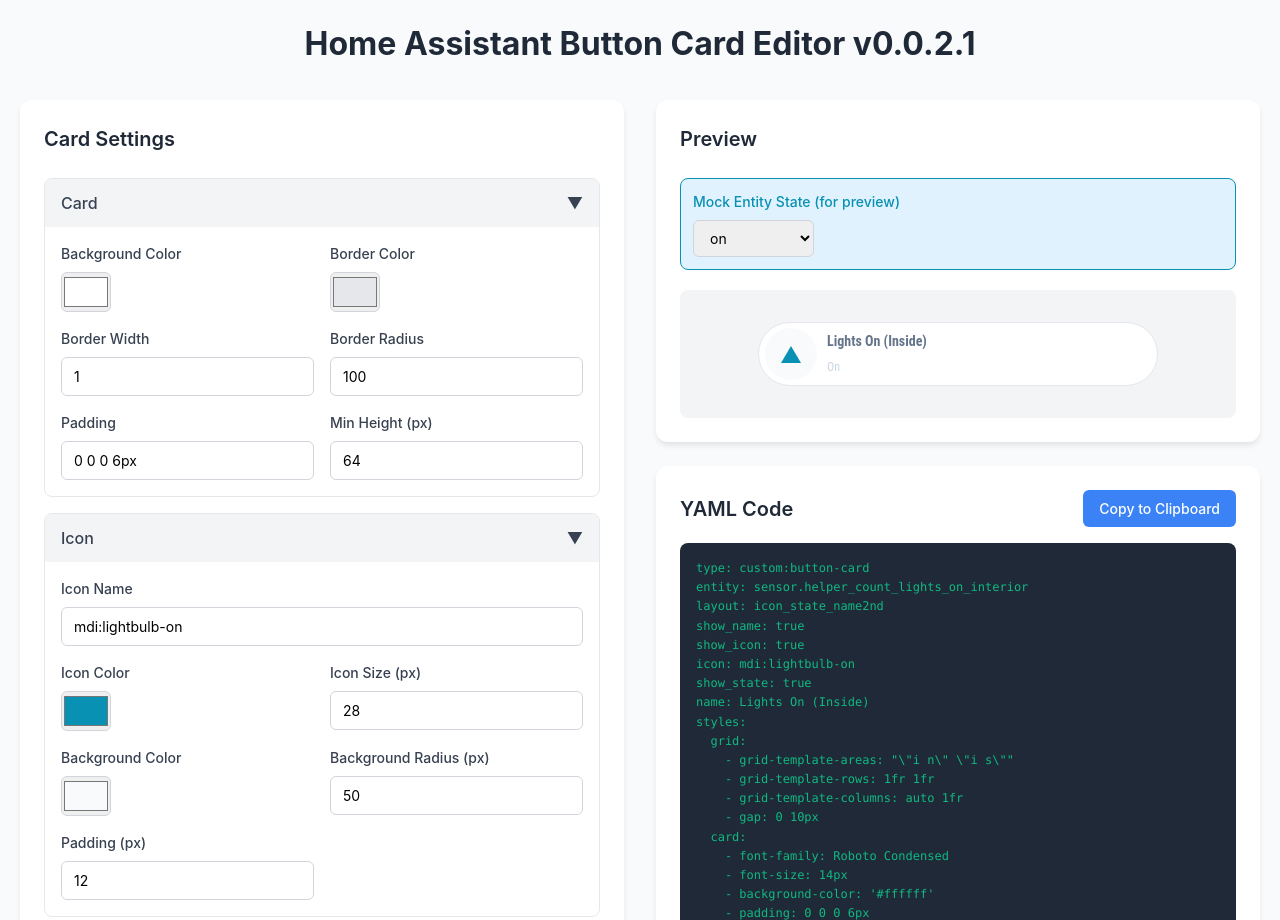
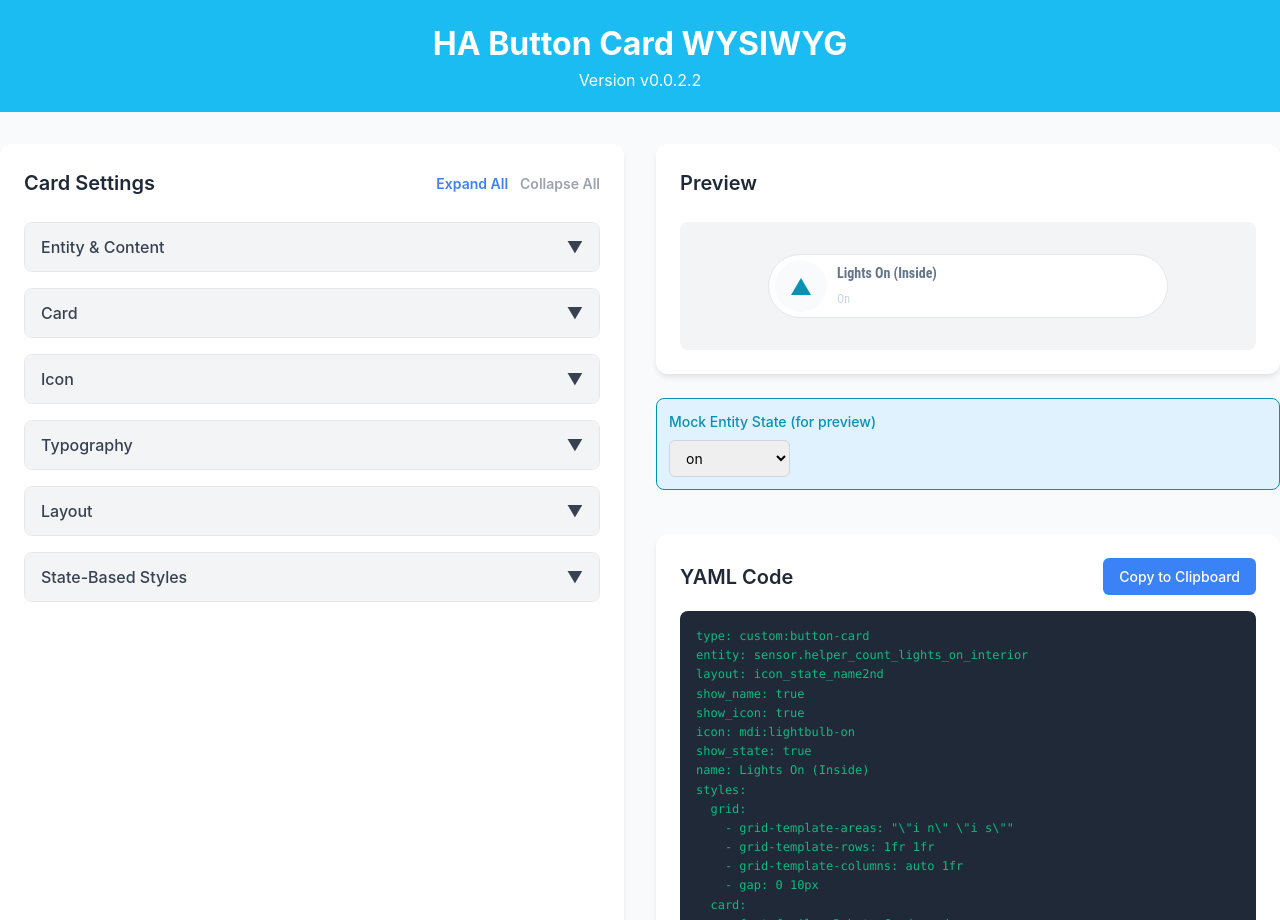
Before and after one commit to professionalcrastinationco/Home-Assistant-Button-Card-WYSIWYG, a plain HTML site: page index.html in a window 1280 px wide. Shown: the top 920 px of the page. Drawn offline with nearby package versions, Linux system fonts and the light colour scheme.

Commit message:
Update index.html

```diff
--- a/index.html
+++ b/index.html
@@ -3,7 +3,7 @@
 <head>
     <meta charset="UTF-8">
     <meta name="viewport" content="width=device-width, initial-scale=1.0">
-    <title>Home Assistant Button Card Editor v0.0.2.1</title>
+    <title>HA Button Card WYSIWYG v0.0.2.2</title>
     <script src="https://cdn.tailwindcss.com"></script>
     <style>
         /* Fallback styles in case Tailwind doesn't load */
@@ -15,7 +15,7 @@
             font-family: -apple-system, BlinkMacSystemFont, 'Segoe UI', 'Roboto', sans-serif;
             background-color: #f9fafb;
             margin: 0;
-            padding: 20px;
+            padding: 0 0 20px 0;
             line-height: 1.5;
         }
 
@@ -27,9 +27,20 @@
         .main-title {
             font-size: 2rem;
             font-weight: bold;
-            color: #1f2937;
+            color: #FFFFFF;
+            text-align: center;
+            background-color: #1abcf2;
+            padding: 20px 0 0 0;
+        }
+
+        .version-number {
+            font-size: 1rem;
+            font-weight: regular;
+            color: #FFFFFF;
             text-align: center;
             margin-bottom: 2rem;
+            background-color: #1abcf2;
+            padding: 0 0 20px 0;
         }
 
         .layout-grid {
@@ -56,6 +67,13 @@
             font-weight: 600;
             color: #1f2937;
             margin-bottom: 24px;
+            display: flex;
+            justify-content: space-between;
+            align-items: center;
+        }
+
+        .panel-title-text {
+            flex: 1;
         }
 
         .section {
@@ -360,16 +378,94 @@
             color: #0891b2;
             margin-bottom: 8px;
         }
+
+        .section-controls {
+            display: flex;
+            gap: 12px;
+        }
+
+        .section-control-link {
+            color: #3b82f6;
+            text-decoration: none;
+            font-size: 0.875rem;
+            cursor: pointer;
+            transition: color 0.2s;
+        }
+
+        .section-control-link:hover {
+            color: #2563eb;
+            text-decoration: underline;
+        }
+
+        .section-control-link.disabled {
+            color: #9ca3af;
+            cursor: not-allowed;
+            text-decoration: none;
+        }
+
+        .section-control-link.disabled:hover {
+            color: #9ca3af;
+            text-decoration: none;
+        }
     </style>
 </head>
 <body>
+<h1 class="main-title">HA Button Card WYSIWYG</h1>
+<div class="version-number">Version v0.0.2.2</div>
+
     <div class="container">
-        <h1 class="main-title">Home Assistant Button Card Editor v0.0.2.1</h1>
 
         <div class="layout-grid">
             <!-- Left Panel - WYSIWYG Editor -->
             <div class="panel">
-                <h2 class="panel-title">Card Settings</h2>
+                <h2 class="panel-title">
+                    <span class="panel-title-text">Card Settings</span>
+                    <div class="section-controls">
+                        <span class="section-control-link" id="expandAllLink" onclick="expandAllSections()">Expand All</span>
+                        <span class="section-control-link" id="collapseAllLink" onclick="collapseAllSections()">Collapse All</span>
+                    </div>
+                </h2>
+
+                <!-- Content Section -->
+                <div class="section">
+                    <div class="section-header" onclick="toggleSection('content')">
+                        <span>Entity & Content</span>
+                        <span class="arrow" id="content-arrow">▼</span>
+                    </div>
+                    <div class="section-content" id="content-content">
+                        <div class="form-grid">
+                            <div class="form-group form-grid-full">
+                                <label class="form-label">Entity</label>
+                                <input type="text" id="entity" value="sensor.helper_count_lights_on_interior" class="form-input">
+                            </div>
+                            <div class="form-group form-grid-full">
+                                <label class="form-label">Name</label>
+                                <input type="text" id="cardName" value="Lights On (Inside)" class="form-input">
+                            </div>
+                            <div class="form-group">
+                                <label class="form-label">Show Name</label>
+                                <select id="showName" class="form-input">
+                                    <option value="true" selected>True</option>
+                                    <option value="false">False</option>
+                                </select>
+                            </div>
+                            <div class="form-group">
+                                <label class="form-label">Show Icon</label>
+                                <select id="showIcon" class="form-input">
+                                    <option value="true" selected>True</option>
+                                    <option value="false">False</option>
+                                </select>
+                            </div>
+                            <div class="form-group">
+                                <label class="form-label">Show State</label>
+                                <select id="showState" class="form-input">
+                                    <option value="true" selected>True</option>
+                                    <option value="false">False</option>
+                                </select>
+                            </div>
+                        </div>
+                    </div>
+                </div>
 
                 <!-- Card Section -->
                 <div class="section">
@@ -377,7 +473,7 @@
                         <span>Card</span>
                         <span class="arrow" id="card-arrow">▼</span>
                     </div>
-                    <div class="section-content open" id="card-content">
+                    <div class="section-content" id="card-content">
                         <div class="form-grid">
                             <div class="form-group">
                                 <label class="form-label">Background Color</label>
@@ -413,7 +509,7 @@
                         <span>Icon</span>
                         <span class="arrow" id="icon-arrow">▼</span>
                     </div>
-                    <div class="section-content open" id="icon-content">
+                    <div class="section-content" id="icon-content">
                         <div class="form-grid">
                             <div class="form-group form-grid-full">
                                 <label class="form-label">Icon Name</label>
@@ -449,7 +545,7 @@
                         <span>Typography</span>
                         <span class="arrow" id="typography-arrow">▼</span>
                     </div>
-                    <div class="section-content open" id="typography-content">
+                    <div class="section-content" id="typography-content">
                         <div class="form-grid">
                             <div class="form-group form-grid-full">
                                 <label class="form-label">Font Family</label>
@@ -490,7 +586,7 @@
                         <span>Layout</span>
                         <span class="arrow" id="layout-arrow">▼</span>
                     </div>
-                    <div class="section-content open" id="layout-content">
+                    <div class="section-content" id="layout-content">
                         <div class="form-grid" style="grid-template-columns: 1fr;">
                             <div class="form-group">
                                 <label class="form-label">Grid Template Areas</label>
@@ -507,47 +603,6 @@
                             <div class="form-group">
                                 <label class="form-label">Gap</label>
                                 <input type="text" id="gridGap" value="0 10px" class="form-input">
-                            </div>
-                        </div>
-                    </div>
-                </div>
-
-                <!-- Content Section -->
-                <div class="section">
-                    <div class="section-header" onclick="toggleSection('content')">
-                        <span>Content</span>
-                        <span class="arrow" id="content-arrow">▼</span>
-                    </div>
-                    <div class="section-content open" id="content-content">
-                        <div class="form-grid">
-                            <div class="form-group form-grid-full">
-                                <label class="form-label">Entity</label>
-                                <input type="text" id="entity" value="sensor.helper_count_lights_on_interior" class="form-input">
-                            </div>
-                            <div class="form-group form-grid-full">
-                                <label class="form-label">Name</label>
-                                <input type="text" id="cardName" value="Lights On (Inside)" class="form-input">
-                            </div>
-                            <div class="form-group">
-                                <label class="form-label">Show Name</label>
-                                <select id="showName" class="form-input">
-                                    <option value="true" selected>True</option>
-                                    <option value="false">False</option>
-                                </select>
-                            </div>
-                            <div class="form-group">
-                                <label class="form-label">Show Icon</label>
-                                <select id="showIcon" class="form-input">
-                                    <option value="true" selected>True</option>
-                                    <option value="false">False</option>
-                                </select>
-                            </div>
-                            <div class="form-group">
-                                <label class="form-label">Show State</label>
-                                <select id="showState" class="form-input">
-                                    <option value="true" selected>True</option>
-                                    <option value="false">False</option>
-                                </select>
                             </div>
                         </div>
                     </div>
@@ -572,16 +627,6 @@
                 <div class="panel">
                     <h2 class="panel-title">Preview</h2>
 
-                    <!-- State Selector -->
-                    <div class="state-selector">
-                        <div class="state-selector-label">Mock Entity State (for preview)</div>
-                        <select id="mockEntityState" class="form-input" onchange="updatePreview()">
-                            <option value="on">on</option>
-                            <option value="off">off</option>
-                            <option value="unavailable">unavailable</option>
-                        </select>
-                    </div>
-
                     <div class="preview-container">
                         <div id="cardPreview" class="card-preview">
                             <div class="icon-area">
@@ -591,6 +636,16 @@
                             <div class="state-area">5</div>
                         </div>
                     </div>
+                </div>
+
+                <!-- State Selector -->
+                <div class="state-selector">
+                    <div class="state-selector-label">Mock Entity State (for preview)</div>
+                    <select id="mockEntityState" class="form-input" onchange="updatePreview()">
+                        <option value="on">on</option>
+                        <option value="off">off</option>
+                        <option value="unavailable">unavailable</option>
+                    </select>
                 </div>
 
                 <!-- YAML Output -->
@@ -612,8 +667,14 @@
         let stateConditions = [];
         let stateConditionCounter = 0;
 
+        // Main sections for expand/collapse functionality
+        const mainSections = ['card', 'icon', 'typography', 'layout', 'content', 'stateStyles'];
+
         // Initialize on page load
         document.addEventListener('DOMContentLoaded', function() {
+            // Load section states from localStorage
+            loadSectionStates();
+
             // Add event listeners to all inputs
             const inputs = document.querySelectorAll('input, select');
             inputs.forEach(input => {
@@ -626,7 +687,102 @@
             // Initialize display
             updatePreview();
             updateYaml();
+            updateSectionControls();
         });
+
+        function loadSectionStates() {
+            const savedStates = localStorage.getItem('ha-button-card-editor-sections');
+            if (savedStates) {
+                try {
+                    const states = JSON.parse(savedStates);
+                    mainSections.forEach(sectionId => {
+                        const isOpen = states[sectionId] || false;
+                        const content = document.getElementById(sectionId + '-content');
+                        const arrow = document.getElementById(sectionId + '-arrow');
+
+                        if (isOpen) {
+                            content.classList.add('open');
+                            arrow.textContent = '▼';
+                            arrow.classList.remove('rotated');
+                        } else {
+                            content.classList.remove('open');
+                            arrow.textContent = '▶';
+                            arrow.classList.add('rotated');
+                        }
+                    });
+                } catch (error) {
+                    console.log('Error loading section states:', error);
+                    // If there's an error, all sections will remain collapsed (default state)
+                }
+            }
+        }
+
+        function saveSectionStates() {
+            const states = {};
+            mainSections.forEach(sectionId => {
+                const content = document.getElementById(sectionId + '-content');
+                states[sectionId] = content.classList.contains('open');
+            });
+            localStorage.setItem('ha-button-card-editor-sections', JSON.stringify(states));
+        }
+
+        function updateSectionControls() {
+            const expandAllLink = document.getElementById('expandAllLink');
+            const collapseAllLink = document.getElementById('collapseAllLink');
+
+            const openSections = mainSections.filter(sectionId => {
+                const content = document.getElementById(sectionId + '-content');
+                return content.classList.contains('open');
+            });
+
+            // Update Expand All button
+            if (openSections.length === mainSections.length) {
+                expandAllLink.classList.add('disabled');
+            } else {
+                expandAllLink.classList.remove('disabled');
+            }
+
+            // Update Collapse All button
+            if (openSections.length === 0) {
+                collapseAllLink.classList.add('disabled');
+            } else {
+                collapseAllLink.classList.remove('disabled');
+            }
+        }
+
+        function expandAllSections() {
+            const expandAllLink = document.getElementById('expandAllLink');
+            if (expandAllLink.classList.contains('disabled')) return;
+
+            mainSections.forEach(sectionId => {
+                const content = document.getElementById(sectionId + '-content');
+                const arrow = document.getElementById(sectionId + '-arrow');
+
+                content.classList.add('open');
+                arrow.textContent = '▼';
+                arrow.classList.remove('rotated');
+            });
+
+            saveSectionStates();
+            updateSectionControls();
+        }
+
+        function collapseAllSections() {
+            const collapseAllLink = document.getElementById('collapseAllLink');
+            if (collapseAllLink.classList.contains('disabled')) return;
+
+            mainSections.forEach(sectionId => {
+                const content = document.getElementById(sectionId + '-content');
+                const arrow = document.getElementById(sectionId + '-arrow');
+
+                content.classList.remove('open');
+                arrow.textContent = '▶';
+                arrow.classList.add('rotated');
+            });
+
+            saveSectionStates();
+            updateSectionControls();
+        }
 
         function toggleSection(sectionId) {
             const content = document.getElementById(sectionId + '-content');
@@ -641,6 +797,10 @@
                 arrow.textContent = '▶';
                 arrow.classList.add('rotated');
             }
+
+            // Save state and update controls
+            saveSectionStates();
+            updateSectionControls();
         }
 
         function toggleStateCondition(conditionId) {
```
